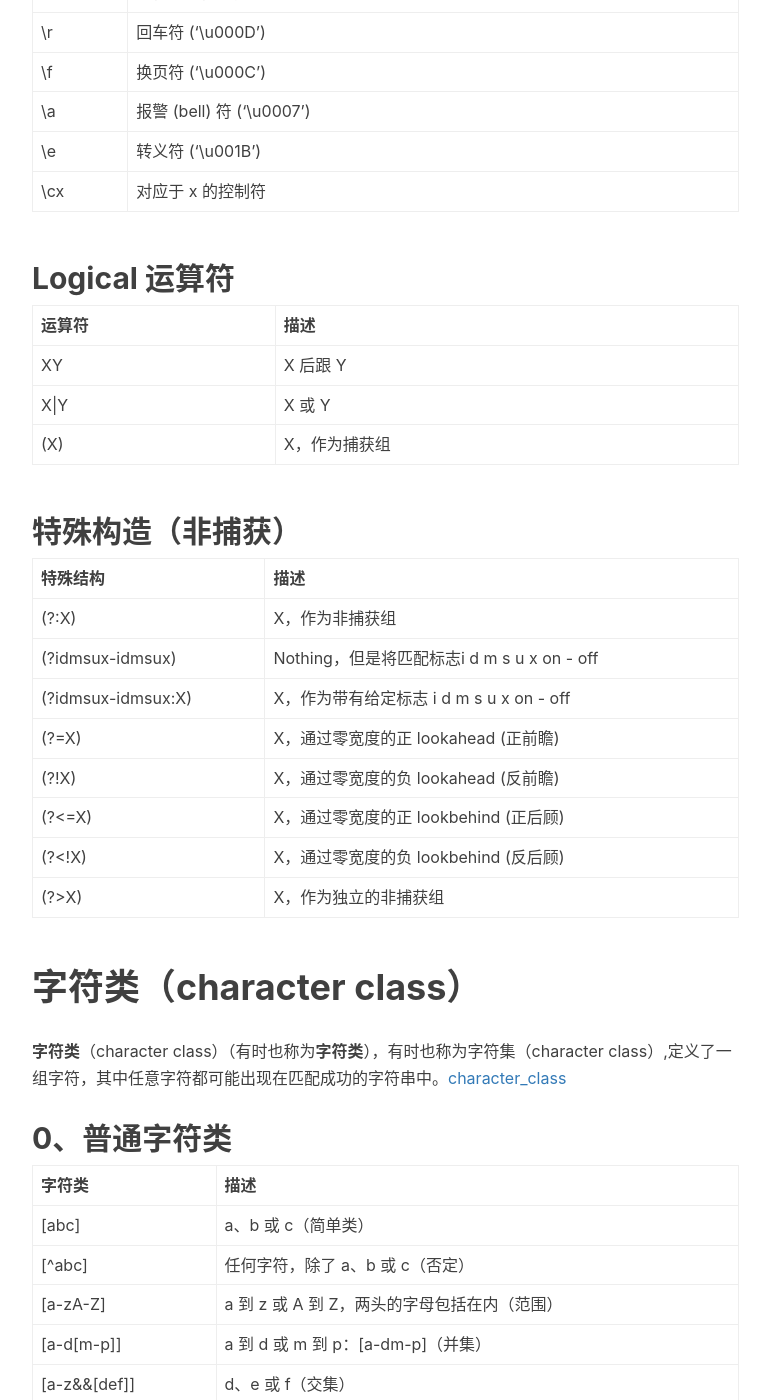
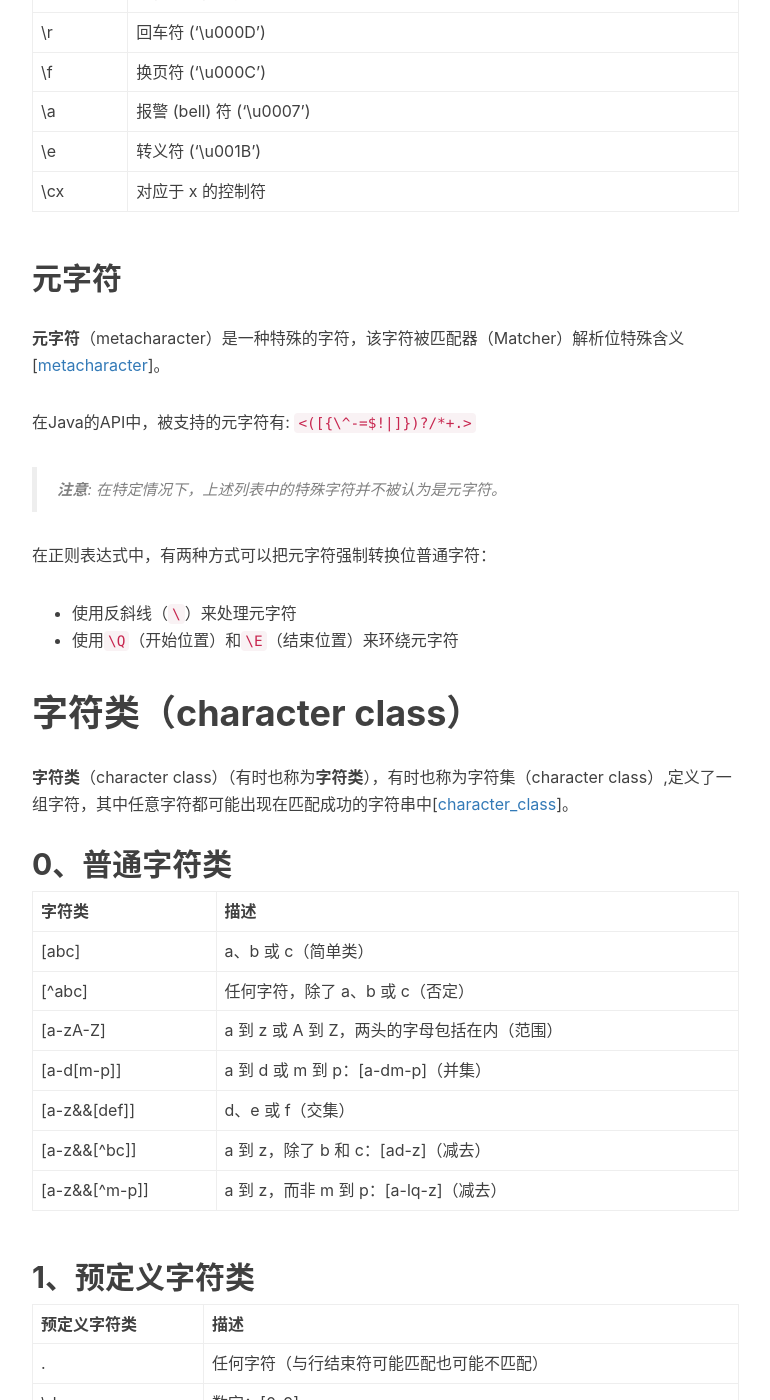
Before and after one commit to fxleyu/fxleyu.github.io, a Jekyll site: the page built from _posts/2017-03-12-simple-pattern-matching-in-regular-expressions.md, in a window 1280 px wide and 1400 px high, scrolled down 1126 px. Shown: the whole window, without its empty margins (233-1003 px from the left). Built offline with Jekyll 4.4.1, drawn with Linux system fonts in a browser that asks for light colours; nearby versions of some CDN libraries; comment, search, counter and statistics services are not loaded; some of the changed text lies outside the part shown.

Commit message:
INSERT a blog of RegEx mode; UPDATE the blogs of RegEx

```diff
--- a/_posts/2017-03-12-simple-pattern-matching-in-regular-expressions.md
+++ b/_posts/2017-03-12-simple-pattern-matching-in-regular-expressions.md
@@ -8,10 +8,9 @@
     - Java
 ---
 ## 摘要
-本文将整理正则表达式的基础内容，其中字符、字符类、
+本文将整理正则表达式的基础内容，其中字符、字符类、逻辑运算符以及特殊结构等内容。
 
-
-# 基础
+# 字符
 ## 基本字符
 
 字符 | 匹配
@@ -31,30 +30,20 @@
 \e     | 转义符 ('\u001B')
 \cx    | 对应于 x 的控制符
 
-## Logical 运算符
+## 元字符
+**元字符**（metacharacter）是一种特殊的字符，该字符被匹配器（Matcher）解析位特殊含义[[metacharacter]]。
 
-运算符 | 描述
-------|-----
-XY    | X 后跟 Y
-X\|Y	| X 或 Y
-(X)	  | X，作为捕获组
+在Java的API中，被支持的元字符有: `<([{\^-=$!|]})?/*+.>`
 
-## 特殊构造（非捕获）
+> **注意**: 在特定情况下，上述列表中的特殊字符并不被认为是元字符。
 
-特殊结构 | 描述
---------|-----
-(?:X)              | X，作为非捕获组
-(?idmsux-idmsux)   | Nothing，但是将匹配标志i d m s u x on - off
-(?idmsux-idmsux:X) | X，作为带有给定标志 i d m s u x on - off
-(?=X)              | X，通过零宽度的正 lookahead (正前瞻)
-(?!X)              | X，通过零宽度的负 lookahead (反前瞻)
-(?<=X)             | X，通过零宽度的正 lookbehind (正后顾)
-(?<!X)             | X，通过零宽度的负 lookbehind (反后顾)
-(?>X)              | X，作为独立的非捕获组
+在正则表达式中，有两种方式可以把元字符强制转换位普通字符：
+- 使用反斜线（`\`）来处理元字符
+- 使用`\Q`（开始位置）和`\E`（结束位置）来环绕元字符
 
 
 # 字符类（character class）
-**字符类**（character class）（有时也称为**字符类**），有时也称为字符集（character class）,定义了一组字符，其中任意字符都可能出现在匹配成功的字符串中。[character_class]
+**字符类**（character class）（有时也称为**字符类**），有时也称为字符集（character class）,定义了一组字符，其中任意字符都可能出现在匹配成功的字符串中[[character_class]]。
 
 ## 0、普通字符类
 
@@ -100,4 +89,34 @@
 \p{Space}  | 空白字符：[ \t\n\x0B\f\r]
 
 
+# 逻辑运算符
+
+运算符 | 描述
+------|-----
+XY    | X 后跟 Y
+X\|Y	| X 或 Y
+(X)	  | X，作为捕获组
+
+# 特殊构造（非捕获）
+
+特殊结构 | 描述
+--------|-----
+(?:X)              | X，作为非捕获组
+(?idmsux-idmsux)   | Nothing，但是将匹配标志i d m s u x on - off
+(?idmsux-idmsux:X) | X，作为带有给定标志 i d m s u x on - off
+(?=X)              | X，通过零宽度的正 lookahead (正前瞻)
+(?!X)              | X，通过零宽度的负 lookahead (反前瞻)
+(?<=X)             | X，通过零宽度的正 lookbehind (正后顾)
+(?<!X)             | X，通过零宽度的负 lookbehind (反后顾)
+(?>X)              | X，作为独立的非捕获组
+
+# 引用
+引用  | 描述
+------|------
+\  | Nothing，但是引用接下来的字符
+\Q | Nothing，但是引用所有字符，直到 \E
+\E | Nothing，但是结束从 \Q 开始的引用
+
+
 [character_class]:https://msdn.microsoft.com/en-us/library/20bw873z(v=vs.110).aspx
+[metacharacter]:http://docs.oracle.com/javase/tutorial/essential/regex/literals.html
```
Also changed, not shown: _posts/2017-03-12-assertions-in-regular-expressions.md (+9 -9 lines), _posts/2017-03-19-other-content-of-regular-expressions.md (added, +190 -0 lines).
